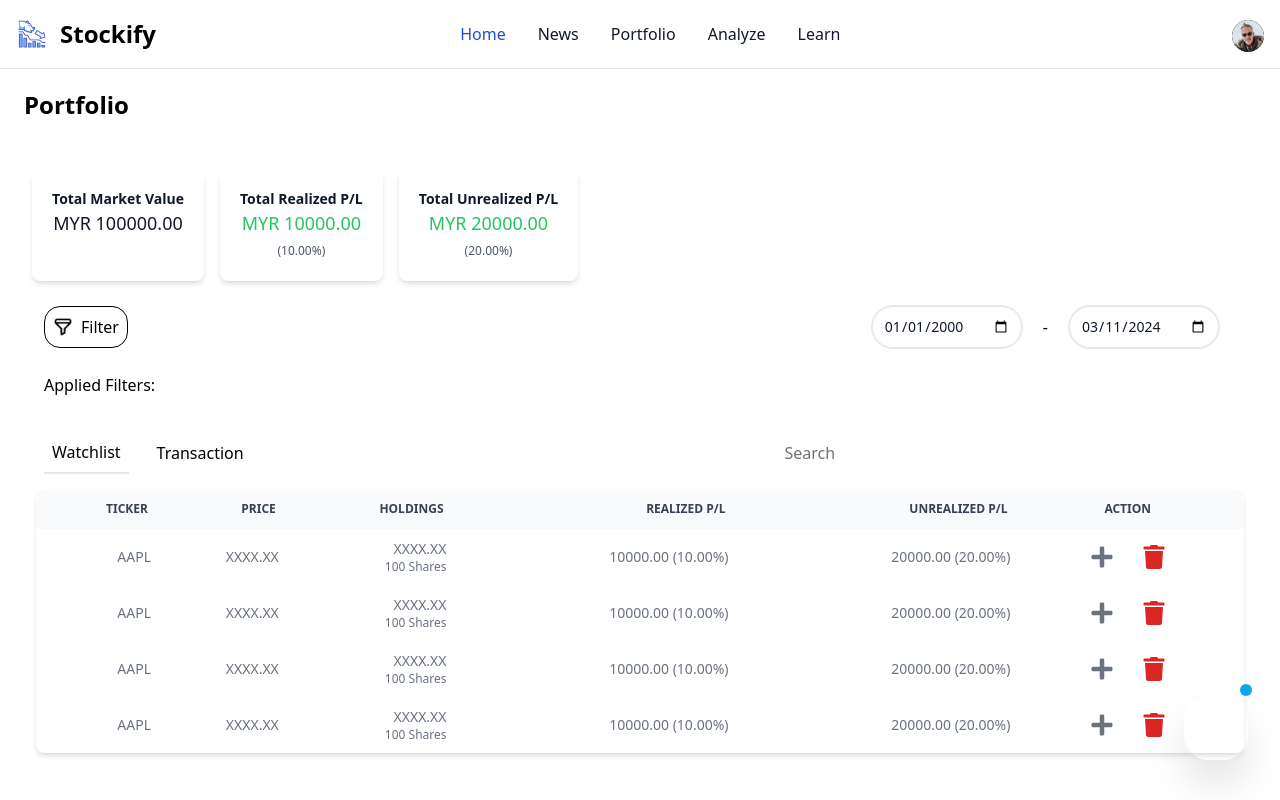
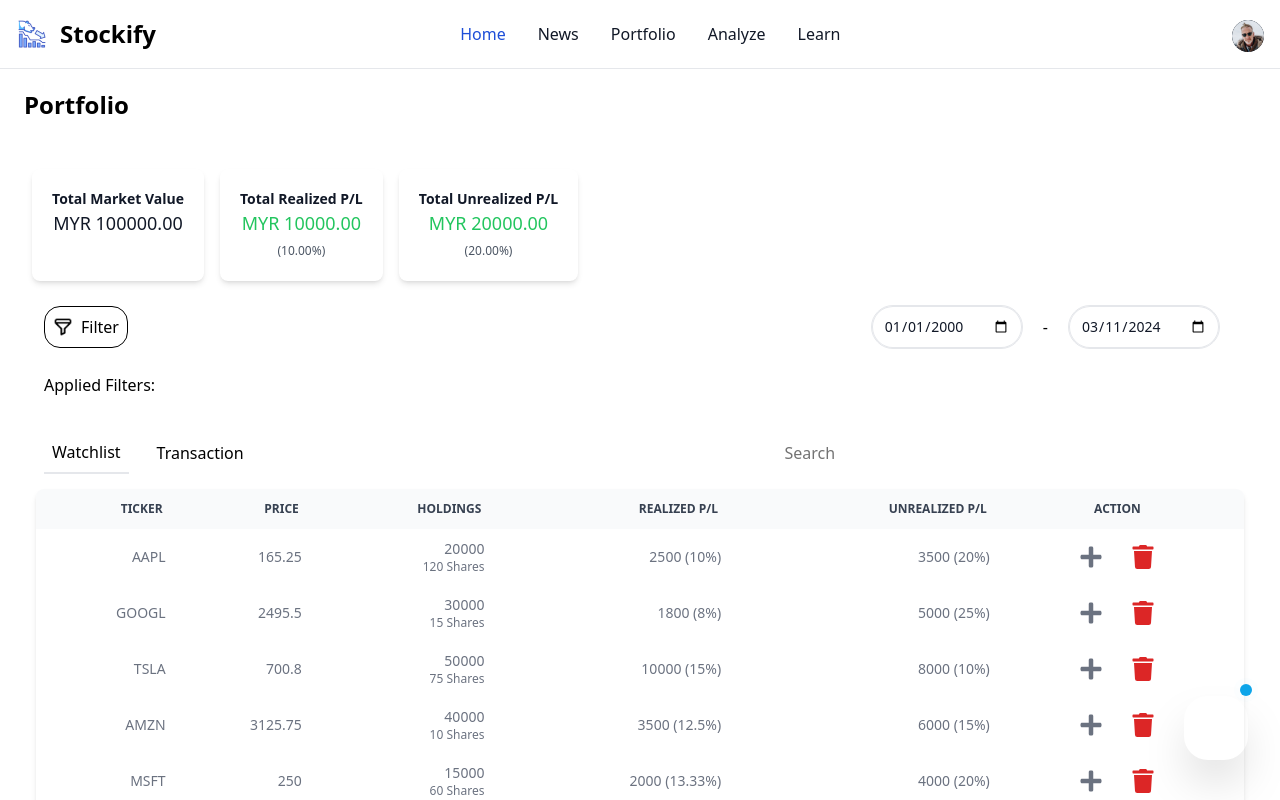
Before and after one commit to huiern214/Stockify, a React (Create React App) app in the folder client/: page /portfolio in a window 1280 px wide. Shown: the top 800 px of the page. Built offline with nearby package versions, Linux system fonts and the light colour scheme.

Commit message:
Added sort table asc/desc feature

```diff
--- a/client/src/pages/Portfolio.js
+++ b/client/src/pages/Portfolio.js
@@ -18,83 +18,89 @@ const filterOptions = [
 const oriWatchlistItems = [
   {
     Ticker: 'AAPL',
-    Price: 'XXXX.XX',
-    Holdings: 'XXXX.XX',
-    Shares: '100 Shares',
-    RealizedPL: '10000.00 (10.00%)',
-    UnrealizedPL: '20000.00 (20.00%)'
+    Price: 165.25,
+    Holdings: 20000.00,
+    Shares: '120 Shares',
+    RealizedPL: { amount: 2500.00, percentage: 10.00 },
+    UnrealizedPL: { amount: 3500.00, percentage: 20.00 }
   },
   {
-    Ticker: 'AAPL',
-    Price: 'XXXX.XX',
-    Holdings: 'XXXX.XX',
-    Shares: '100 Shares',
-    RealizedPL: '10000.00 (10.00%)',
-    UnrealizedPL: '20000.00 (20.00%)'
+    Ticker: 'GOOGL',
+    Price: 2495.50,
+    Holdings: 30000.00,
+    Shares: '15 Shares',
+    RealizedPL: { amount: 1800.00, percentage: 8.00 },
+    UnrealizedPL: { amount: 5000.00, percentage: 25.00 }
   },
   {
-    Ticker: 'AAPL',
-    Price: 'XXXX.XX',
-    Holdings: 'XXXX.XX',
-    Shares: '100 Shares',
-    RealizedPL: '10000.00 (10.00%)',
-    UnrealizedPL: '20000.00 (20.00%)'
+    Ticker: 'TSLA',
+    Price: 700.80,
+    Holdings: 50000.00,
+    Shares: '75 Shares',
+    RealizedPL: { amount: 10000.00, percentage: 15.00 },
+    UnrealizedPL: { amount: 8000.00, percentage: 10.00 }
   },
   {
-    Ticker: 'AAPL',
-    Price: 'XXXX.XX',
-    Holdings: 'XXXX.XX',
-    Shares: '100 Shares',
-    RealizedPL: '10000.00 (10.00%)',
-    UnrealizedPL: '20000.00 (20.00%)'
+    Ticker: 'AMZN',
+    Price: 3125.75,
+    Holdings: 40000.00,
+    Shares: '10 Shares',
+    RealizedPL: { amount: 3500.00, percentage: 12.50 },
+    UnrealizedPL: { amount: 6000.00, percentage: 15.00 }
+  },
+  {
+    Ticker: 'MSFT',
+    Price: 250.00,
+    Holdings: 15000.00,
+    Shares: '60 Shares',
+    RealizedPL: { amount: 2000.00, percentage: 13.33 },
+    UnrealizedPL: { amount: 4000.00, percentage: 20.00 }
   }
 ];
 
 const oriTransactionItems = [
   {
     Type: 'Sell',
-    Ticker: 'ZZZZ',
+    Ticker: 'TSLA',
+    Date: '9/03/2024',
+    Quantity: 1000,
+    PricePerShare: 800.75,
+    Fees: 30.00,
+    Notes: 'Sold 1000 shares of TSLA due to recent price volatility.'
+  },
+  {
+    Type: 'Sell',
+    Ticker: 'MSFT',
     Date: '10/03/2024',
-    Quantity: '2000',
-    PricePerShare: 'XXXX.XX',
-    Fees: 'XX.XX',
-    Notes: 'XXXXXXXXXXXX'
+    Quantity: 3000,
+    PricePerShare: 250.50,
+    Fees: 40.00,
+    Notes: 'Sold 3000 shares of MSFT to take profits.'
+  },
+  {
+    Type: 'Sell',
+    Ticker: 'AAPL',
+    Date: '10/03/2024',
+    Quantity: 2000,
+    PricePerShare: 150.25,
+    Fees: 25.00
   },
   {
     Type: 'Buy',
     Ticker: 'AAPL',
     Date: '11/03/2024',
-    Quantity: '2000',
-    PricePerShare: 'XXXX.XX',
-    Fees: 'XX.XX',
-    Notes: 'XXXXXXXXXXXX'
-  },
-  {
-    Type: 'Sell',
-    Ticker: 'TSLA',
-    Date: '9/03/2024',
-    Quantity: '2000',
-    PricePerShare: 'XXXX.XX',
-    Fees: 'XX.XX',
-    Notes: 'XXXXXXXXXXXX'
-  },
-  {
-    Type: 'Buy',
-    Ticker: 'MSFT',
-    Date: '10/03/2024',
-    Quantity: '2000',
-    PricePerShare: 'XXXX.XX',
-    Fees: 'XX.XX',
-    Notes: 'XXXXXXXXXXXX'
+    Quantity: 1500,
+    PricePerShare: 155.50,
+    Fees: 20.00
   },
   {
     Type: 'Buy',
     Ticker: 'NVDA',
-    Date: '10/03/2024',
-    Quantity: '2000',
-    PricePerShare: 'XXXX.XX',
-    Fees: 'XX.XX',
-    Notes: 'XXXXXXXXXXXX'
+    Date: '11/03/2024',
+    Quantity: 500,
+    PricePerShare: 350.80,
+    Fees: 15.00,
+    Notes: 'Bought 500 shares of NVDA for long-term investment.'
   }
 ];
 
@@ -441,24 +447,45 @@ function AddTransactionButton({ handleAddTransaction }) {
 }
 
 function TransactionTable({ transactionItems }) {
+  const [sortedItems, setSortedItems] = useState(transactionItems);
+  const [sortConfig, setSortConfig] = useState(null);
+
+  const requestSort = (key) => {
+    let direction = 'ascending';
+    if (sortConfig && sortConfig.key === key && sortConfig.direction === 'ascending') {
+      direction = 'descending';
+    }
+    const sorted = [...sortedItems].sort((a, b) => {
+      let comparison = 0;
+      if (key === 'Date') {
+        comparison = new Date(a[key]) - new Date(b[key]);
+      } else {
+        comparison = a[key] < b[key] ? -1 : a[key] > b[key] ? 1 : 0;
+      }
+      return direction === 'descending' ? comparison * -1 : comparison;
+    });
+    setSortedItems(sorted);
+    setSortConfig({ key, direction });
+  }
+
   return (
     <div class="overflow-x-auto flex flex-1 mx-3 shadow-md sm:rounded-lg">
       <table class="table-auto w-full text-sm text-right rtl:text-right text-gray-500 dark:text-gray-400">
         <thead class="text-xs text-gray-700 uppercase bg-gray-50 dark:bg-gray-700 dark:text-gray-400">
           <tr>
-            <th className="px-1 py-3">Type</th>
-            <th className="px-1 py-3">Ticker</th>
-            <th className="px-1 py-3">Date</th>
-            <th className="px-1 py-3">Quantity</th>
-            <th className="px-1 py-3">Price / Share</th>
-            <th className="px-1 py-3">Fees</th>
+            <th className="px-1 py-3 hover:text-white cursor-pointer" onClick={() => requestSort('Type')}>Type</th>
+            <th className="px-1 py-3 hover:text-white cursor-pointer" onClick={() => requestSort('Ticker')}>Ticker</th>
+            <th className="px-1 py-3 hover:text-white cursor-pointer" onClick={() => requestSort('Date')}>Date</th>
+            <th className="px-1 py-3 hover:text-white cursor-pointer" onClick={() => requestSort('Quantity')}>Quantity</th>
+            <th className="px-1 py-3 hover:text-white cursor-pointer" onClick={() => requestSort('PricePerShare')}>Price / Share</th>
+            <th className="px-1 py-3 hover:text-white cursor-pointer" onClick={() => requestSort('Fees')}>Fees</th>
             <th className="px-1 py-3">Notes</th>
             <th className="px-1 py-3 text-center">Action</th>
           </tr>
         </thead>
         <tbody>
           {
-          transactionItems.map((item, index) => (
+          sortedItems.map((item, index) => (
             <tr>
               <td className="py-2">{item.Type}</td>
               <td className="py-2">{item.Ticker}</td>
@@ -487,22 +514,47 @@ function TransactionTable({ transactionItems }) {
 
 // Ticker Price Change % Holdings Realized P/L Unrealized P/L
 function WatchlistTable({ watchlistItems }) {
+  const [sortedItems, setSortedItems] = useState(watchlistItems);
+  const [sortConfig, setSortConfig] = useState(null);
+
+  const requestSort = (key) => {
+    let direction = 'ascending';
+    if (sortConfig && sortConfig.key === key && sortConfig.direction === 'ascending') {
+      direction = 'descending';
+    }
+    const sorted = [...sortedItems].sort((a, b) => {
+      let comparison = 0;
+      if (key === 'Ticker') {
+        comparison = a[key].localeCompare(b[key]);
+      }
+      else if (key === 'RealizedPL' || key === 'UnrealizedPL') {
+        comparison = a[key].amount - b[key].amount;
+      }
+      else {
+        comparison = a[key] - b[key];
+      }
+      return direction === 'descending' ? comparison * -1 : comparison;
+    });
+    setSortedItems(sorted);
+    setSortConfig({ key, direction });
+  }
+
   return (
     <div class="overflow-x-auto flex flex-1 mx-3 shadow-md sm:rounded-lg">
       <table class="table-auto w-full text-sm text-right rtl:text-right text-gray-500 dark:text-gray-400">
         <thead class="text-xs text-gray-700 uppercase bg-gray-50 dark:bg-gray-700 dark:text-gray-400">
           <tr>
-            <th className="px-1 py-3">Ticker</th>
-            <th className="px-1 py-3">Price</th>
-            <th className="px-1 py-3">Holdings</th>
-            <th className="px-1 py-3">Realized P/L</th>
-            <th className="px-1 py-3">Unrealized P/L</th>
+            <th className="px-1 py-3 hover:text-white cursor-pointer" onClick={() => requestSort('Ticker')}>Ticker</th>
+            <th className="px-1 py-3 hover:text-white cursor-pointer" onClick={() => requestSort('Price')}>Price</th>
+            <th className="px-1 py-3 hover:text-white cursor-pointer" onClick={() => requestSort('Holdings')}>Holdings</th>
+            <th className="px-1 py-3 hover:text-white cursor-pointer" onClick={() => requestSort('RealizedPL')}>Realized P/L</th>
+            <th className="px-1 py-3 hover:text-white cursor-pointer" onClick={() => requestSort('UnrealizedPL')}>Unrealized P/L</th>
             <th className="px-1 py-3 text-center">Action</th>
           </tr>
         </thead>
         <tbody>
           {
-            watchlistItems.map((item, index) => (
+            sortedItems.map((item, index) => (
               <tr>
                 <td className="py-2">{item.Ticker}</td>
                 <td className="py-2">{item.Price}</td>
@@ -510,8 +562,8 @@ function WatchlistTable({ watchlistItems }) {
                   <div className="whitespace-nowrap">{item.Holdings}</div>
                   <div className="text-xs">{item.Shares}</div>
                 </td>
-                <td className="py-2">{item.RealizedPL}</td>
-                <td className="py-2">{item.UnrealizedPL}</td>
+                <td className="py-2">{`${item.RealizedPL.amount} (${item.RealizedPL.percentage}%)`}</td>
+                <td className="py-2">{`${item.UnrealizedPL.amount} (${item.UnrealizedPL.percentage}%)`}</td>
                 <td className="px-1 flex py-2 justify-center space-x-3">
                   <button onClick={() => console.log('Add Transaction')} className="p-2 text-primary hover:text-blue-600 focus:ring-blue-500">
                     <FaPlus className="text-2xl" />
```
